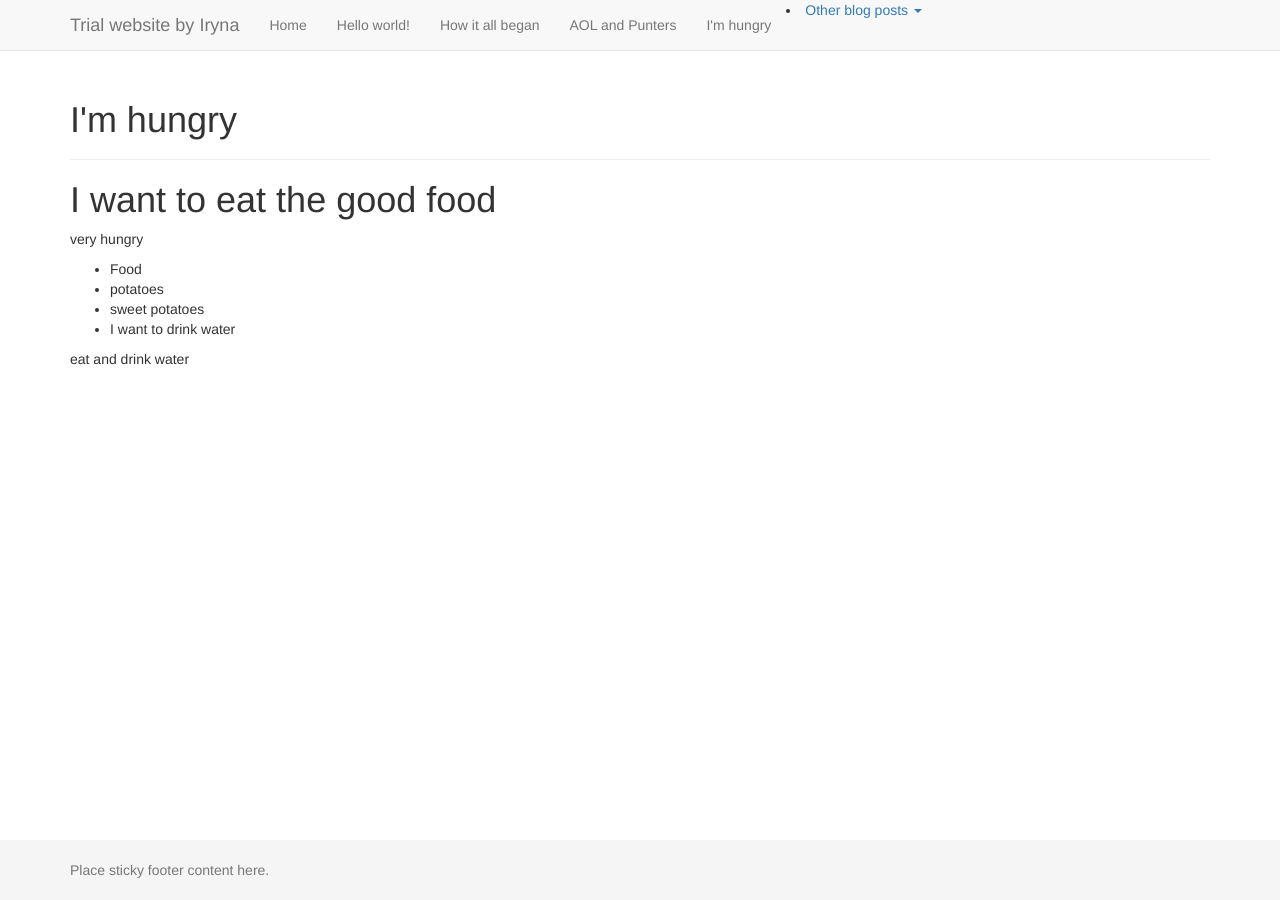
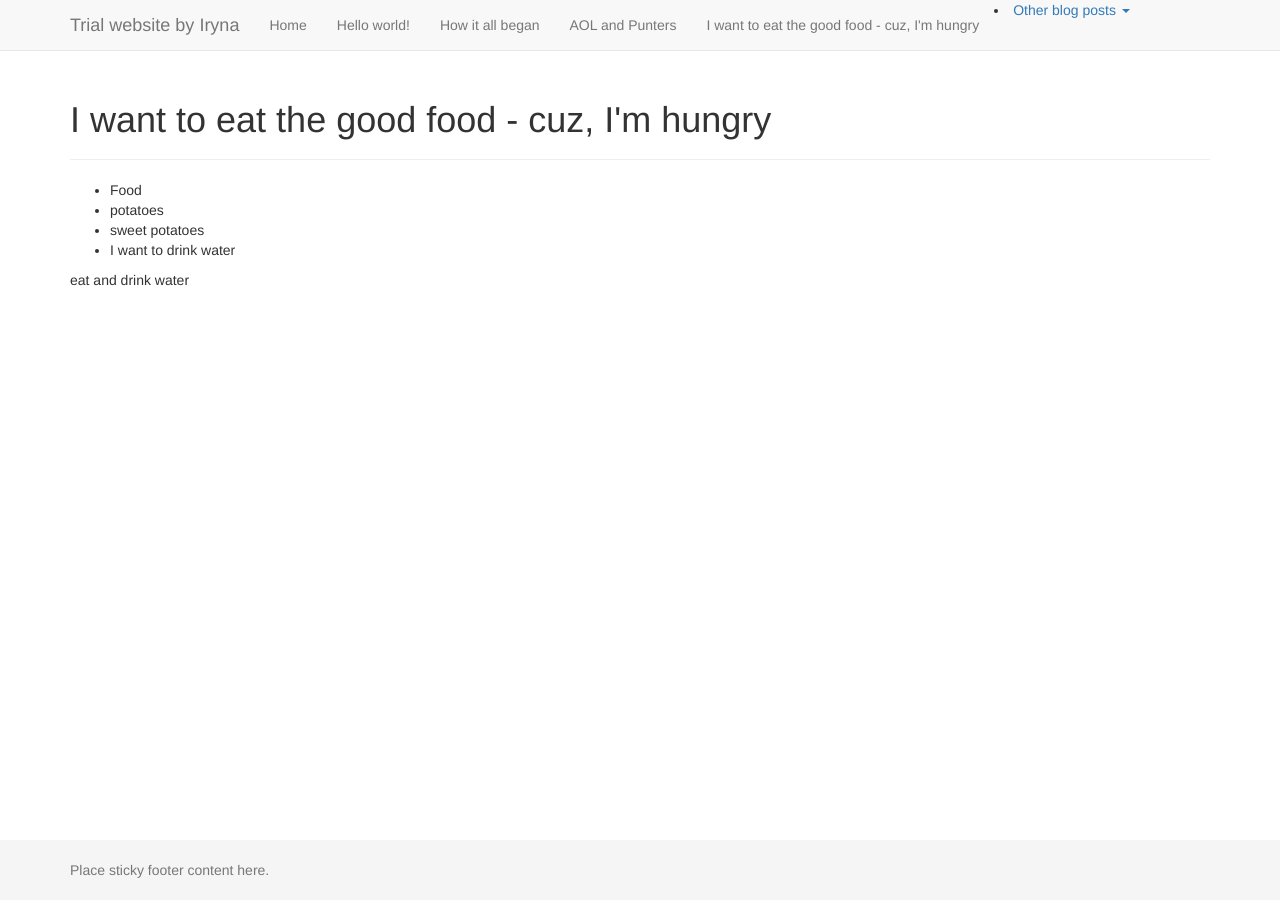
Before and after one commit to IrynaIglehart/Simple-Html-Lesson, a Jekyll site: the page built from _posts/2016-06-06-i-want-lunch.md, in a window 1280 px wide. Built offline with Jekyll 4.4.1, drawn with Linux system fonts in a browser that asks for light colours.

Commit message:
Edited post titles

```diff
--- a/_posts/2016-06-06-i-want-lunch.md
+++ b/_posts/2016-06-06-i-want-lunch.md
@@ -1,11 +1,7 @@
 ---
 layout: default
-title: I'm hungry
+title: I want to eat the good food - cuz, I'm hungry
 ---
-
-<h1>I want to eat the good food</h1>
-
-<p>very hungry</p>
 
 <ul>
   <li>Food</li>
```
Also changed, not shown: _posts/2016-06-03-hello-world.md (+0 -2 lines), _posts/2016-06-05-aol-and-punters.md (+0 -2 lines).
